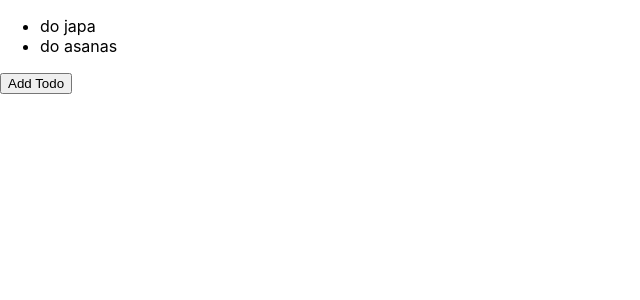
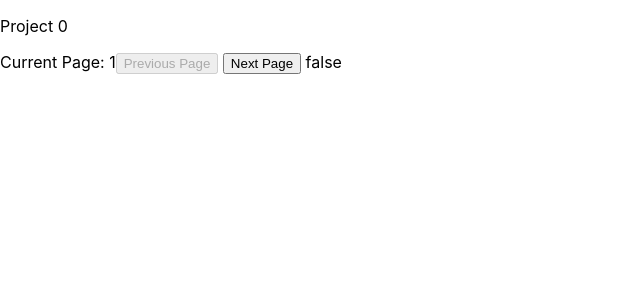
Before and after one commit to iswara108/learn-react-query, a React (Create React App) app: page / in a window 1280 px wide. Shown: the top 300 px of the page, without its empty margins (0-640 px from the left). Built offline with nearby package versions, Linux system fonts and the light colour scheme.

Commit message:
paginated query

```diff
--- a/src/App.tsx
+++ b/src/App.tsx
@@ -8,7 +8,7 @@ import {
   QueryClient,
   QueryClientProvider,
 } from "react-query";
-import { getTodos, postTodo } from "./my-api";
+import { getProjects, getTodos, postTodo } from "./my-api";
 import { ReactQueryDevtools } from "react-query/devtools";
 
 // Create a client
@@ -24,39 +24,50 @@ function App() {
 }
 
 function Todos() {
-  // Access the client
-  const queryClient = useQueryClient();
+  const [page, setPage] = React.useState(0);
 
-  // Queries
-  const query = useQuery("todos", getTodos);
+  const fetchProjects = (page = 0) => getProjects(page);
 
-  // Mutations
-  const mutation = useMutation(postTodo, {
-    onSuccess: () => {
-      // Invalidate and refetch
-      queryClient.invalidateQueries("todos");
-    },
-  });
+  const { isLoading, isError, error, data, isFetching, isPreviousData } =
+    useQuery(["projects", page], () => fetchProjects(page), {
+      keepPreviousData: true,
+    });
 
   return (
     <div>
-      <ul>
-        {query.data?.map((todo) => (
-          <li key={todo.id}>{todo.title}</li>
-        ))}
-      </ul>
-
+      {isLoading ? (
+        <div>Loading...</div>
+      ) : isError && error instanceof Error ? (
+        <div>Error: {error.message}</div>
+      ) : (
+        <div>
+          {data?.projects.map((project) => (
+            <p key={project.id}>{project.name}</p>
+          ))}
+        </div>
+      )}
+      <span>Current Page: {page + 1}</span>
+      <button
+        onClick={() => setPage((old) => Math.max(old - 1, 0))}
+        disabled={page === 0}
+      >
+        Previous Page
+      </button>{" "}
       <button
         onClick={() => {
-          mutation.mutate({
-            id: Date.now().toString(),
-            title: "Do Laundry",
-          });
+          if (!isPreviousData && data?.hasMore) {
+            setPage((old) => old + 1);
+          }
         }}
+        // Disable the Next Page button until we know a next page is available
+        disabled={isPreviousData || !data?.hasMore}
       >
-        Add Todo
-      </button>
+        Next Page
+      </button>{" "}
+      <span>{isPreviousData.toString()}</span>
+      {isFetching ? <span> Loading...</span> : null}{" "}
     </div>
   );
 }
+
 export default App;
--- a/src/my-api.ts
+++ b/src/my-api.ts
@@ -4,6 +4,8 @@ const todos = [
   { id: "456", title: "do asanas" },
 ];
 
+export type Project = { id: number; name: string };
+export type Projects = { projects: Project[]; hasMore: boolean };
 export function getTodos() {
   return new Promise<Todo[]>((res) => setTimeout(() => res(todos), 1000));
 }
@@ -19,3 +21,14 @@ export function postTodo(newTodo: { id: string; title: string }) {
     }, 1000)
   );
 }
+
+export function getProjects(page: number) {
+  return new Promise<Projects>((res) => {
+    setTimeout(() => {
+      return res({
+        projects: [{ id: page, name: `Project ${page}` }],
+        hasMore: true,
+      });
+    }, 2000);
+  });
+}
```
